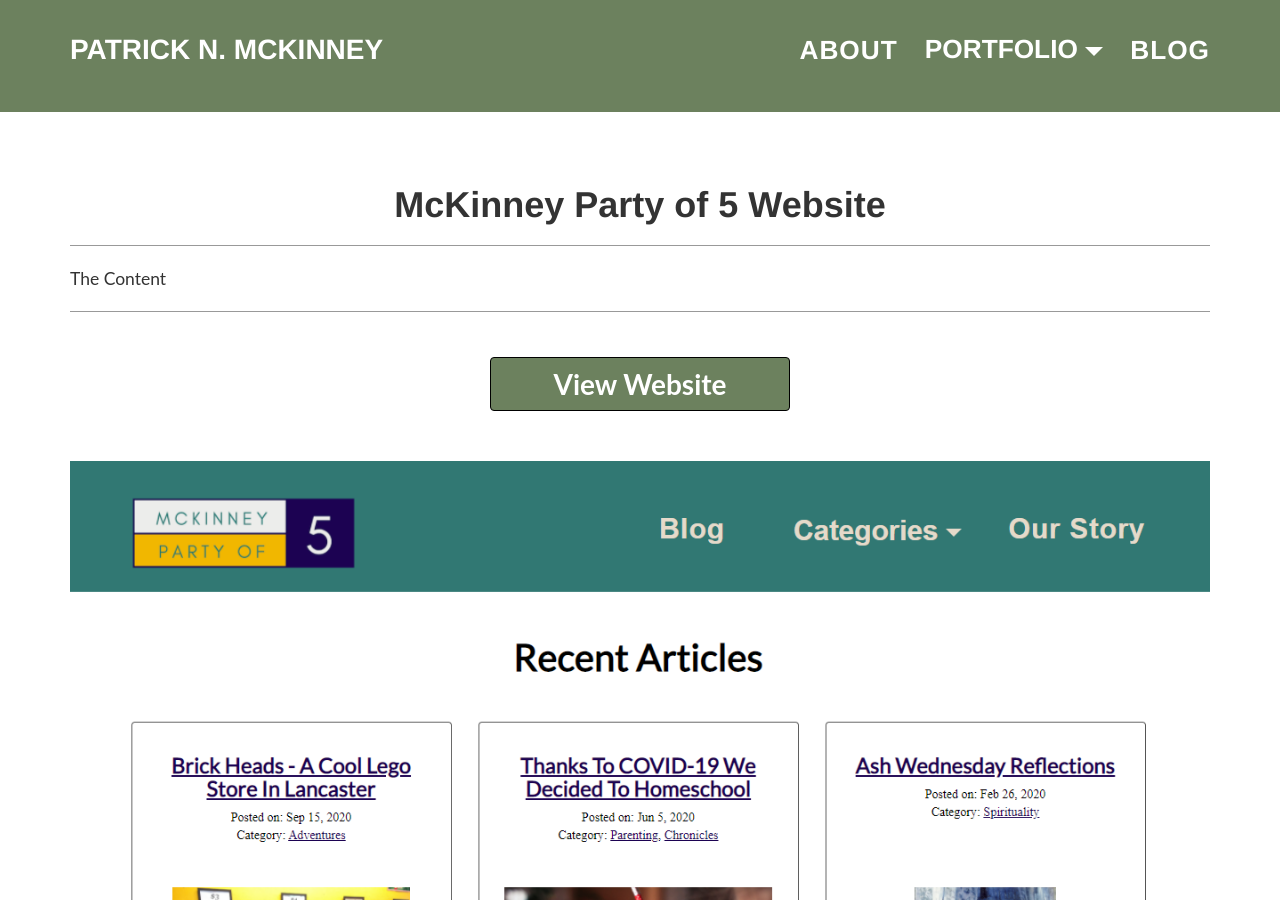
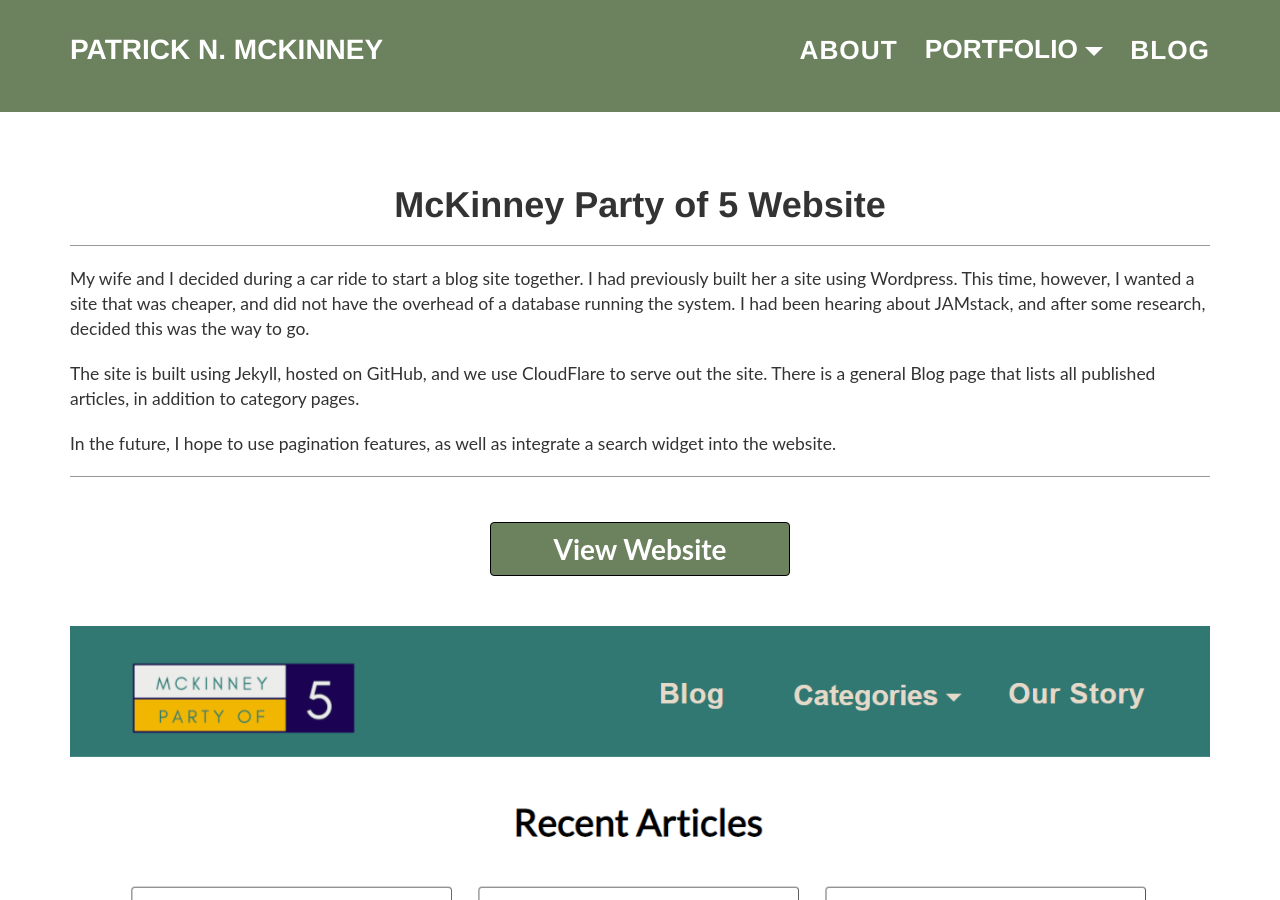
Before and after one commit to pmacMaps/website-live-test, a Jekyll site: the page built from portfolio_singles/mckinney-party-of-5.html, in a window 1280 px wide and 900 px high. Built offline with Jekyll 4.4.1, drawn with Linux system fonts in a browser that asks for light colours.

Commit message:
Update content

```diff
--- a/_data/speakingEngagements.json
+++ b/_data/speakingEngagements.json
@@ -27,6 +27,6 @@
         "title": "An Introduction to GeoJSON",
         "event": "Central Pennsylvania GIS Day",
         "year": 2016,
-        "url": "/intro-geojson-gis-day-2016/"
+        "url": "https://pmacmaps.github.io/intro-geojson-gis-day-2016/"
     }
 ]
--- a/_includes/featured-posts.html
+++ b/_includes/featured-posts.html
@@ -1,8 +1,8 @@
 {% for post in site.data.featuredPosts %}
 <div class="col-md-4">
     <div class="thumbnail">
-        <a href="{{ post.url }}" target="_blank"><img src="assets/images/blog/{{ post.featured-image }}" alt="{{ post.featured-image-alt }}" class="img-responsive" /></a>
-        <a href="{{ post.url }}" target="_blank"><h3 class="text-center">{{ post.title }}</h3></a>
+        <a href="{{ post.url }}" target="_blank" rel="noopener"><img src="assets/images/blog/{{ post.featured-image }}" alt="{{ post.featured-image-alt }}" class="img-responsive" /></a>
+        <a href="{{ post.url }}" target="_blank" rel="noopener"><h3 class="text-center">{{ post.title }}</h3></a>
         <p class="text-center">{{ post.date }}</p>
         <hr />
         <p>{{ post.teaser }}</p>
--- a/about.html
+++ b/about.html
@@ -16,7 +16,7 @@ permalink: /about/
             <div class="col-md-10">
                 <p>I am a cartographer and developer interested in telling the stories of communities through maps and technology.  I have helped local governments and non-profits tell their stories through maps for print, interactive web maps, and websites.</p>
                 <p>Most of my professional experience has been working with county governments.  I have also completed freelance projects for non-profits and web development companies.</p>
-             <p>Some projects I'm especially proud of are building a <a href="https://mckinneypartyof5.life/" target="_blank" rel="noreferrer">blogging site</a> with my wife, redesigning the <a href="../assets/documents/Camp_Swatara_ANSI_A_11-10-2018.pdf" target="_blank" rel="noopener">hiking trails map (pdf)</a> for Camp Swatara, and creating the Cumberland County <a href="https://gis.ccpa.net/maps/recycling-disposal/" target="_blank" rel="noreferrer">Residential Recycling &#38; Disposal Map</a>.</p>
+             <p>Some projects I'm especially proud of are building a <a href="https://mckinneypartyof5.life/" target="_blank" rel="noreferrer">blogging site</a> with my wife, redesigning the <a href="../assets/documents/Camp_Swatara_ANSI_A_11-10-2018.pdf" target="_blank" rel="noopener">hiking trails map (pdf)</a> for Camp Swatara, and creating the Cumberland County <a href="https://gis.ccpa.net/sld/activity/" target="_blank" rel="noreferrer">Subdivision &#38; Land Development Plans Map</a>.</p>
                 <p>If you're interested in collaborating on a project, or have any questions, feel free to e-mail me at <a href="mailto:pnmcartography@gmail.com">pnmcartography@gmail.com</a></p>
                 <p class="text-center"><a class="btn btn-primary" href="../assets/documents/Patrick-McKinney-Resume-122020.pdf" target="_blank" rel="noopener">Download My Resume (pdf)</a></p>
                 <p>I also have a strong passion for open source technologies and educating the mapping profession on how to integrate these into their workflows.  Below are some talks I have given, and projects I contribute to on GitHub.</p>
--- a/portfolio_singles/mckinney-party-of-5.html
+++ b/portfolio_singles/mckinney-party-of-5.html
@@ -12,7 +12,9 @@ permalink: /portfolio/product/mckinneypartyof5
             <div class="col-md-12">
                 <h1 class="text-center">McKinney Party of 5 Website</h1>
                 <hr />
-                <p>The Content</p>
+                <p>My wife and I decided during a car ride to start a blog site together.  I had previously built her a site using Wordpress.  This time, however, I wanted a site that was cheaper, and did not have the overhead of a database running the system.  I had been hearing about JAMstack, and after some research, decided this was the way to go.</p>
+                <p>The site is built using Jekyll, hosted on GitHub, and we use CloudFlare to serve out the site.  There is a general Blog page that lists all published articles, in addition to category pages.</p>
+                <p>In the future, I hope to use pagination features, as well as integrate a search widget into the website.</p>
                 <hr />
             </div>
         </div>
```
Also changed, not shown: _includes/featured-projects.html (line endings or trailing spaces).
